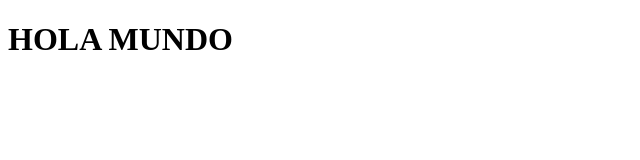
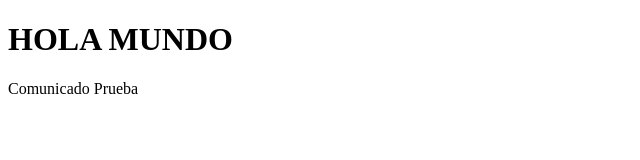
Before and after one commit to RicardoPrgramer/RepositorioPrime, a plain HTML site: page index.html in a window 1280 px wide. Shown: the whole page, without its empty margins (0-640 px from the left). Drawn offline with Linux system fonts and the light colour scheme.

Commit message:
Update index.html

```diff
--- a/index.html
+++ b/index.html
@@ -8,5 +8,6 @@
 </head>
 <body>
     <h1>HOLA MUNDO</h1>
+    <p>Comunicado Prueba</p>
 </body>
 </html>
```
